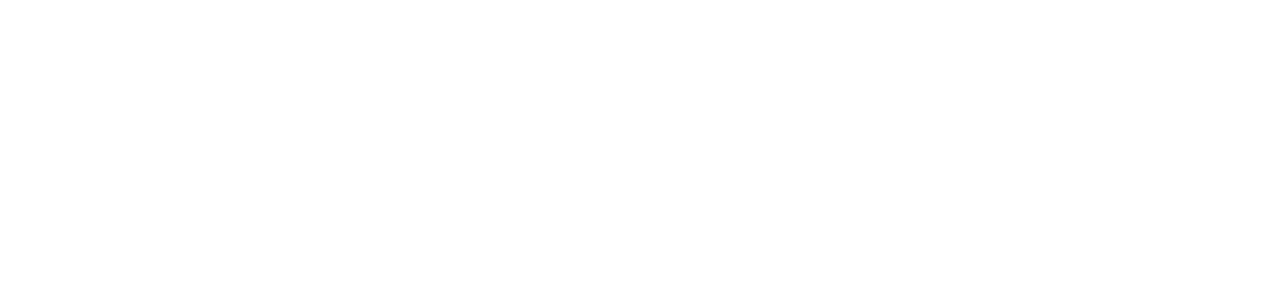
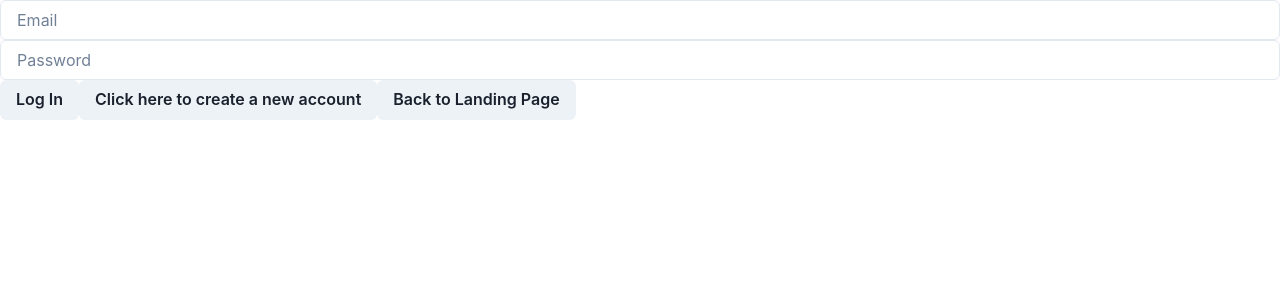
Before and after one commit to joeyladerer/playlist-app, a React (Create React App) app: page /login in a window 1280 px wide. Before the commit this address had no page. Shown: the top 300 px of the page. Built offline with nearby package versions, Linux system fonts and the light colour scheme.

Commit message:
reorganize, refactor, finished onboarding flow

```diff
--- a/src/App.js
+++ b/src/App.js
@@ -2,16 +2,20 @@ import React from 'react'
 import { Route, Routes } from 'react-router-dom';
 
 import ExampleCRUD from './Main Pages/ExampleCRUD';
+import HostDashboard from './Main Pages/HostDashboard';
 import Landing from './Main Pages/Landing';
-import SignUp from './Main Pages/SignUp';
+import LogIn from './Main Pages/Auth/LogIn';
+import SignUp from './Main Pages/Auth/SignUp';
 
 function App() {
   return (
     <div>
       <Routes>
-        <Route path={"/examplecrud"} element={<ExampleCRUD />}></Route>
-        <Route path={"/signup"} element={<SignUp />}></Route>
-        <Route path={"/"} element={<Landing />}></Route>
+        <Route path={"/examplecrud"} element={<ExampleCRUD />} />
+        <Route path={"/signup"} element={<SignUp />} />
+        <Route path={"/login"} element={<LogIn />} />
+        <Route path={"/dashboard"} element={<HostDashboard />} />
+        <Route path={"/"} element={<Landing />} />
       </Routes>
     </div>
   );
--- /dev/null
+++ b/src/Main Pages/Auth/LogIn.js
@@ -0,0 +1,44 @@
+import React, { useState } from 'react'
+import { Box, Button, Input } from '@chakra-ui/react'
+import { login } from '../../firebase'
+import { useNavigate } from 'react-router-dom'
+
+function LogIn () {
+    const [email, setEmail] = useState('')
+    const [password, setPassword] = useState('')
+    const [loading, setLoading] = useState(false)
+
+    const navigate = useNavigate()
+
+    const handleLogin = async () => {
+        console.log(email, password)
+        setLoading(true)
+        try {
+            await login(email, password)
+        } catch {
+            alert("Error!")
+        }
+        setLoading(false)
+        navigate('/dashboard')
+    }
+
+    // handle input fields
+    const handleEmail = (event) => {
+        setEmail(event.target.value)
+    }
+    const handlePassword = (event) => {
+        setPassword(event.target.value)
+    }
+
+    return (
+        <Box>
+            <Input placeholder='Email' onChange={handleEmail} />
+            <Input placeholder='Password' onChange={handlePassword} />
+            <Button disabled={loading} onClick={handleLogin} >Log In</Button>
+            <Button disabled={loading} onClick={() => navigate('/signup')} >Click here to create a new account</Button>
+            <Button disabled={loading} onClick={() => navigate('/')} > Back to Landing Page </Button>
+        </Box>
+    )
+}
+
+export default LogIn
--- a/src/Main Pages/SignUp.js
+++ b/src/Main Pages/Auth/SignUp.js
@@ -1,14 +1,16 @@
 import { Box, Button, Input } from '@chakra-ui/react'
 import React, { useState } from 'react'
-import { logout, login, signup, useAuth } from '../firebase'
+import { useNavigate } from 'react-router-dom'
+import { logout, signup, useAuth } from '../../firebase'
 
 function SignUp() {
-    const currentUser = useAuth() //custom hook to retrieve current users
+    const currentUser = useAuth() //custom hook to retrieve current user object
     const [email, setEmail] = useState('')
     const [password, setPassword] = useState('')
     const [loading, setLoading] = useState(false)
 
-    // AUTH ONCLICK FUNCTIONS
+    const navigate = useNavigate()
+
     const handleSignup = async () => {
         console.log(email, password)
         setLoading(true)
@@ -18,27 +20,7 @@ function SignUp() {
             alert("Error!")
         }
         setLoading(false)
-    }
-
-    const handleLogin = async () => {
-        console.log(email, password)
-        setLoading(true)
-        try {
-            await login(email, password)
-        } catch {
-            alert("Error!")
-        }
-        setLoading(false)
-    }
-
-    const handleLogout = async () => {
-        setLoading(true)
-        try {
-            await logout()
-        } catch {
-            alert("error!")
-        }
-        setLoading(false)
+        navigate('/dashboard')
     }
 
     // handle input fields
@@ -54,9 +36,7 @@ function SignUp() {
             <Input placeholder='Email' onChange={handleEmail} />
             <Input placeholder='Password' onChange={handlePassword} />
             <Button disabled={loading || currentUser} onClick={handleSignup} >Sign Up</Button>
-            <Button disabled={loading || currentUser} onClick={handleLogin}>Log In</Button>
-            <Button disabled={loading || !currentUser} onClick={handleLogout}>Log Out</Button>
-            <Box >Currently Logged In: {currentUser?.email}</Box>
+            <Button disabled={loading} onClick={() => navigate('/')} > Back to Landing Page </Button>
         </Box>
     )
 }
--- a/src/Main Pages/ExampleCRUD.js
+++ b/src/Main Pages/ExampleCRUD.js
@@ -2,11 +2,13 @@ import {db} from '../firebase'
 import { addDoc, collection, onSnapshot, query, Timestamp, doc, updateDoc, deleteDoc } from 'firebase/firestore';
 import { useEffect, useState } from 'react';
 import { Button } from '@chakra-ui/react';
+import { useNavigate } from 'react-router-dom';
 
 // CRUD: Create, Read, Update, Delete
 // This component is a basic example of how to perform CRUD operations on a dataset in Firestore (only for reference)
 function ExampleCRUD() {
   const [objects, setObjects] = useState([])
+  const navigate = useNavigate()
 
   // function to add object to firestore. should be pretty standard.
   const handleClick = async (e) => {
@@ -70,6 +72,7 @@ function ExampleCRUD() {
       <Button onClick={() => console.log(objects)}>display</Button>
       <Button onClick={handleUpdate}>  UPDATE FIRST  </Button>
       <Button onClick={handleDelete}>  DELETE LAST  </Button>
+      <Button onClick={() => navigate('/')} > Back to Landing Page </Button>
     </div>
   );
 }
--- /dev/null
+++ b/src/Main Pages/HostDashboard.js
@@ -0,0 +1,31 @@
+import { Box, Button } from '@chakra-ui/react'
+import React, { useState } from 'react'
+import { useNavigate } from 'react-router-dom'
+import { logout, useAuth } from '../firebase'
+
+function HostDashboard () {
+    const currentUser = useAuth()
+    const [loading, setLoading] = useState(false)
+
+    const navigate = useNavigate()
+
+    const handleLogout = async () => {
+        setLoading(true)
+        try {
+            await logout()
+        } catch {
+            alert("error!")
+        }
+        setLoading(false)
+        navigate('/')
+    }
+
+    return (
+        <Box>
+            <Box>{currentUser?.email}</Box>
+            <Button disabled={loading || !currentUser} onClick={handleLogout}>Log Out</Button>
+        </Box>
+    )
+}
+
+export default HostDashboard
--- a/src/Main Pages/Landing.js
+++ b/src/Main Pages/Landing.js
@@ -14,6 +14,7 @@ function Landing () {
             <h1>Welcome!</h1>
             <Button onClick={() => routeToPath('exampleCRUD')}>Firebase Example Stuff</Button>
             <Button onClick={() => routeToPath('/signup')}>Sign up</Button>
+            <Button onClick={() => routeToPath('login')}>Log In</Button>
         </div>
     )
 }
```
